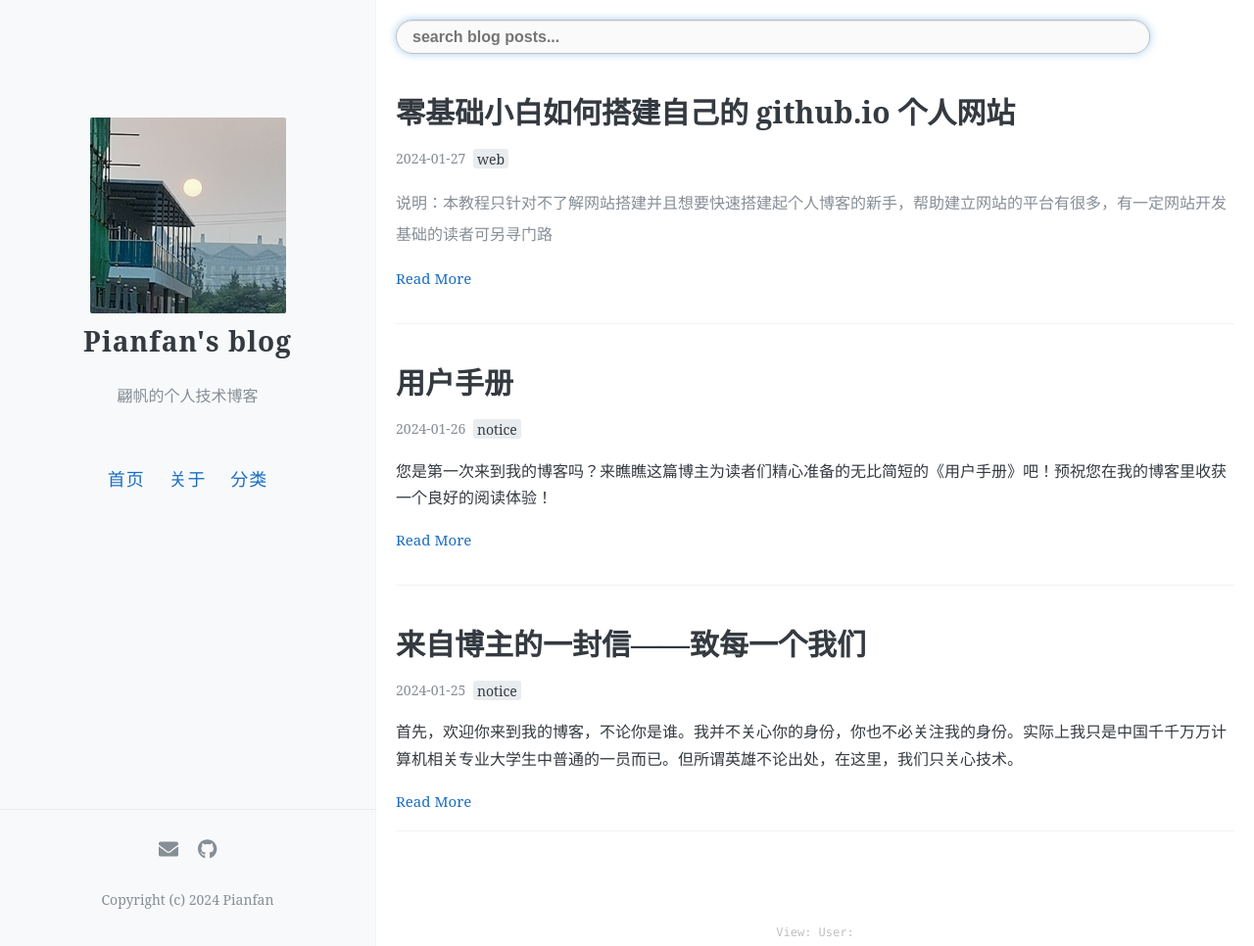
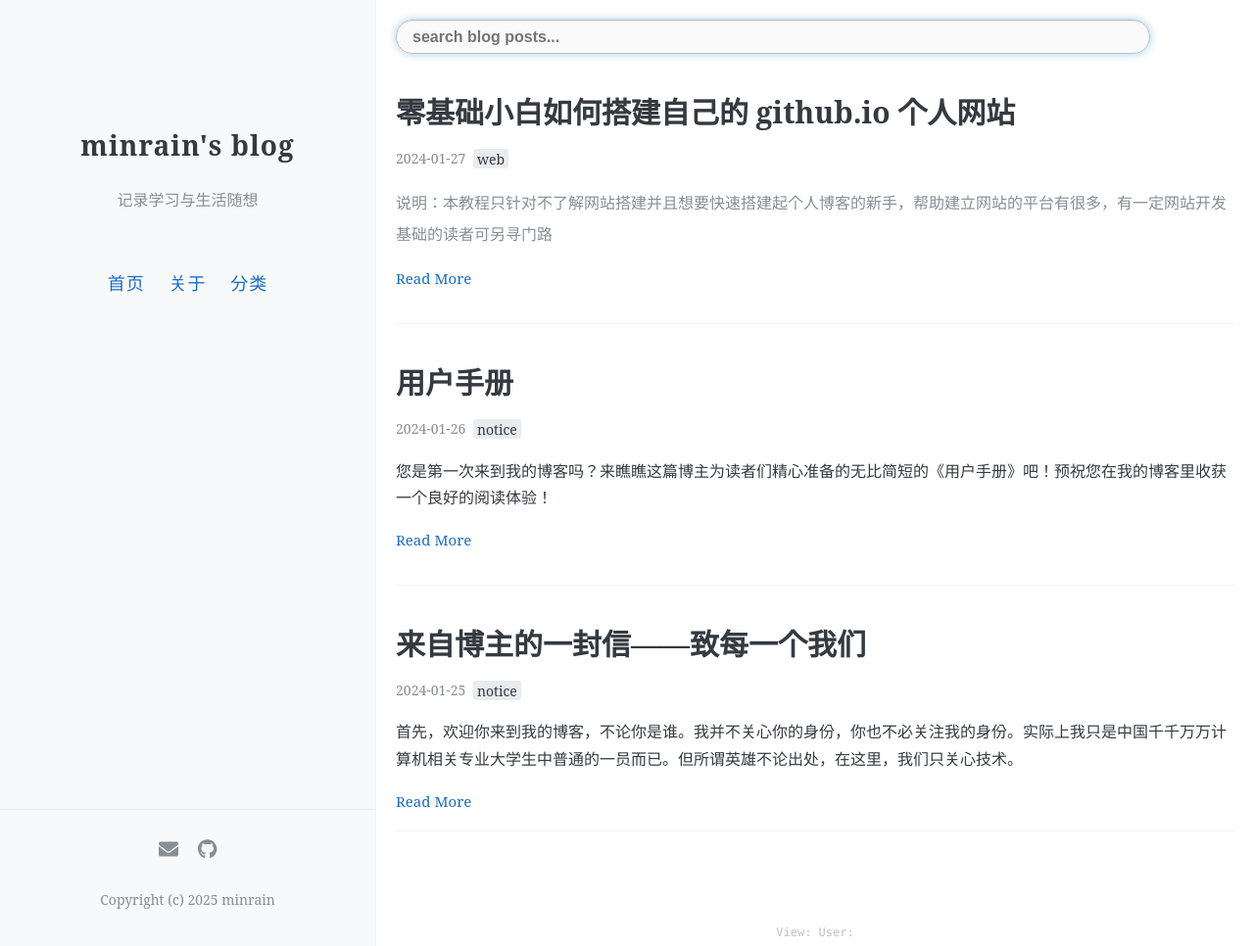
Before and after one commit to pianfan/pianfan.github.io, a Jekyll site: the page built from index.html, in a window 1280 px wide and 966 px high. Shown: the whole window at 98% size. Built offline with Jekyll 4.4.1, drawn with Linux system fonts in a browser that asks for light colours; the list of posts is cut into pages by our own code; comment, search, counter and statistics services are not loaded.

Commit message:
Update _config.yml

```diff
--- a/_config.yml
+++ b/_config.yml
@@ -1,8 +1,8 @@
-name: "Pianfan's blog"
-description: "翩帆的个人技术博客"
+name: "minrain's blog"
+description: "记录学习与生活随想"
 
-avatar: https://pianfan.github.io/images/avatar.jpg
-favicon: https://pianfan.github.io/images/favicon.ico
+avatar:
+favicon:
 
 navigation:
   - name: 首页
@@ -18,16 +18,16 @@ excerpt_separator: <!-- more -->
 
 footer-links:
   zhihu:
-  email: xiongyunhan@outlook.com
+  email: minrainlee@gmail.com
   facebook:
-  github: pianfan
+  github: 7kmRunner
   rss: # just type anything here for a working RSS icon
   twitter:
   youtube:
 
-footer-text: Copyright (c) 2024 Pianfan
+footer-text: Copyright (c) 2025 minrain
 
-url: https://pianfan.github.io
+url: https://minrain.github.io
 
 permalink: /:title/
 paginate_path: /page:num/
```
